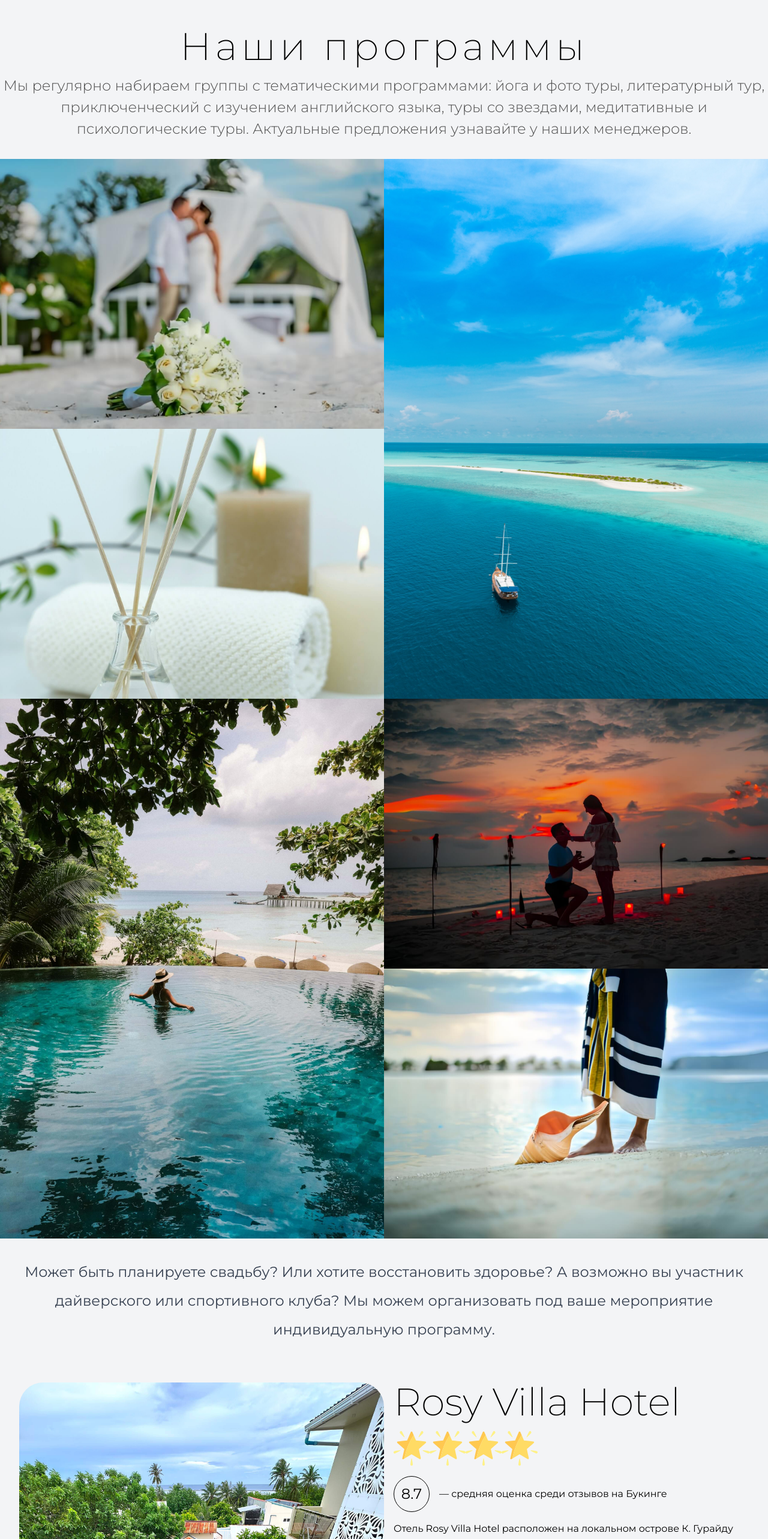
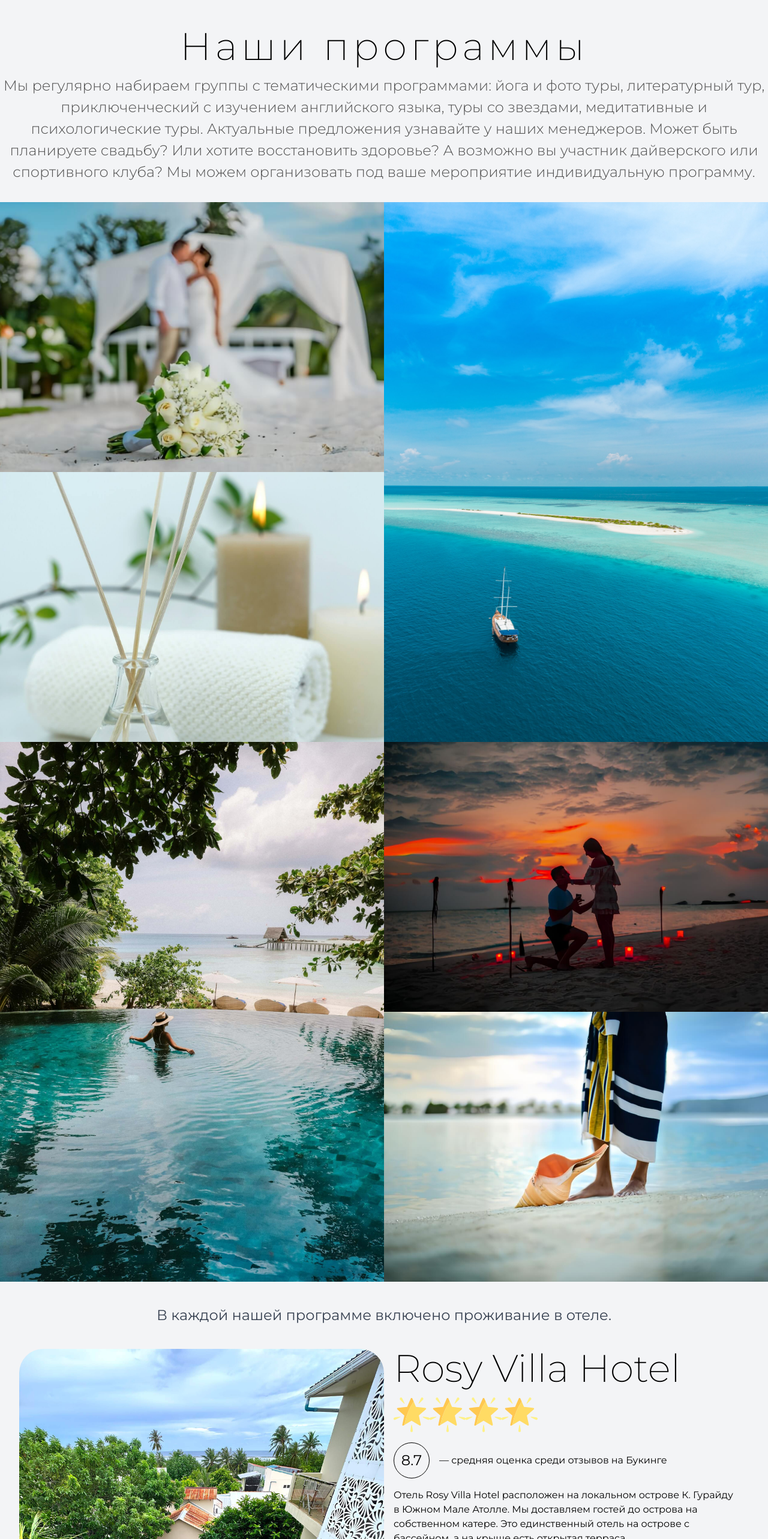
Before and after one commit to RostislavIvanov/maldives-landing, a React (Vite) app: page / in a window 1280 px wide. Shown: the part 7020-9586 px from the top of the page at 60% size. Built offline with nearby package versions, Linux system fonts and the light colour scheme.

Commit message:
Правки

```diff
--- a/src/Blocks/Accommodation/Accommodation.module.css
+++ b/src/Blocks/Accommodation/Accommodation.module.css
@@ -4,7 +4,7 @@
 
 .wrapper {
     @apply
-    container mx-auto py-8 px-2
+    container mx-auto pb-8 px-2
     lg:px-8;
 }
 
--- a/src/Blocks/Accommodation/Accommodation.tsx
+++ b/src/Blocks/Accommodation/Accommodation.tsx
@@ -41,8 +41,7 @@ const Accommodation: FC = () => {
                                     отель на острове с
                                     бассейном, а на крыше есть открытая терраса.<br/> В 5-ти минутах ходьбы есть пляж.
                                     Вы можете взять в отеле ласты и маску для снорклинга,
-                                    а так же заказать различные экскурсии.<br/>
-                                    В каждой нашей программе включено проживание в отеле.
+                                    а так же заказать различные экскурсии.
                                 </p>
                                 <div className={classes.accommodation__btn}>
                                     <Button onClick={handleLink}>Подробнее</Button>
--- a/src/Blocks/Features/Features.tsx
+++ b/src/Blocks/Features/Features.tsx
@@ -24,7 +24,8 @@ const Features: FC = () => {
                 <BlockTitle
                     label={'Мы регулярно набираем группы с тематическими программами: йога и фото туры, ' +
                         'литературный тур, приключенческий с изучением английского языка,  туры со звездами, медитативные ' +
-                        'и психологические туры. Актуальные предложения узнавайте у наших менеджеров.'}
+                        'и психологические туры. Актуальные предложения узнавайте у наших менеджеров. Может быть планируете свадьбу? Или хотите восстановить здоровье? А возможно вы участник дайверского\n' +
+                        '                    или спортивного клуба? Мы можем организовать под ваше мероприятие индивидуальную программу.'}
                     id={'features'}
                 >
                     Наши программы
@@ -176,8 +177,7 @@ const Features: FC = () => {
             </div>
             <div className={classes.features__description}>
                 <Description>
-                    Может быть планируете свадьбу? Или хотите восстановить здоровье? А возможно вы участник дайверского
-                    или спортивного клуба? Мы можем организовать под ваше мероприятие индивидуальную программу.
+                    В каждой нашей программе включено проживание в отеле.
                 </Description>
             </div>
             <ModalPanel/>
```
